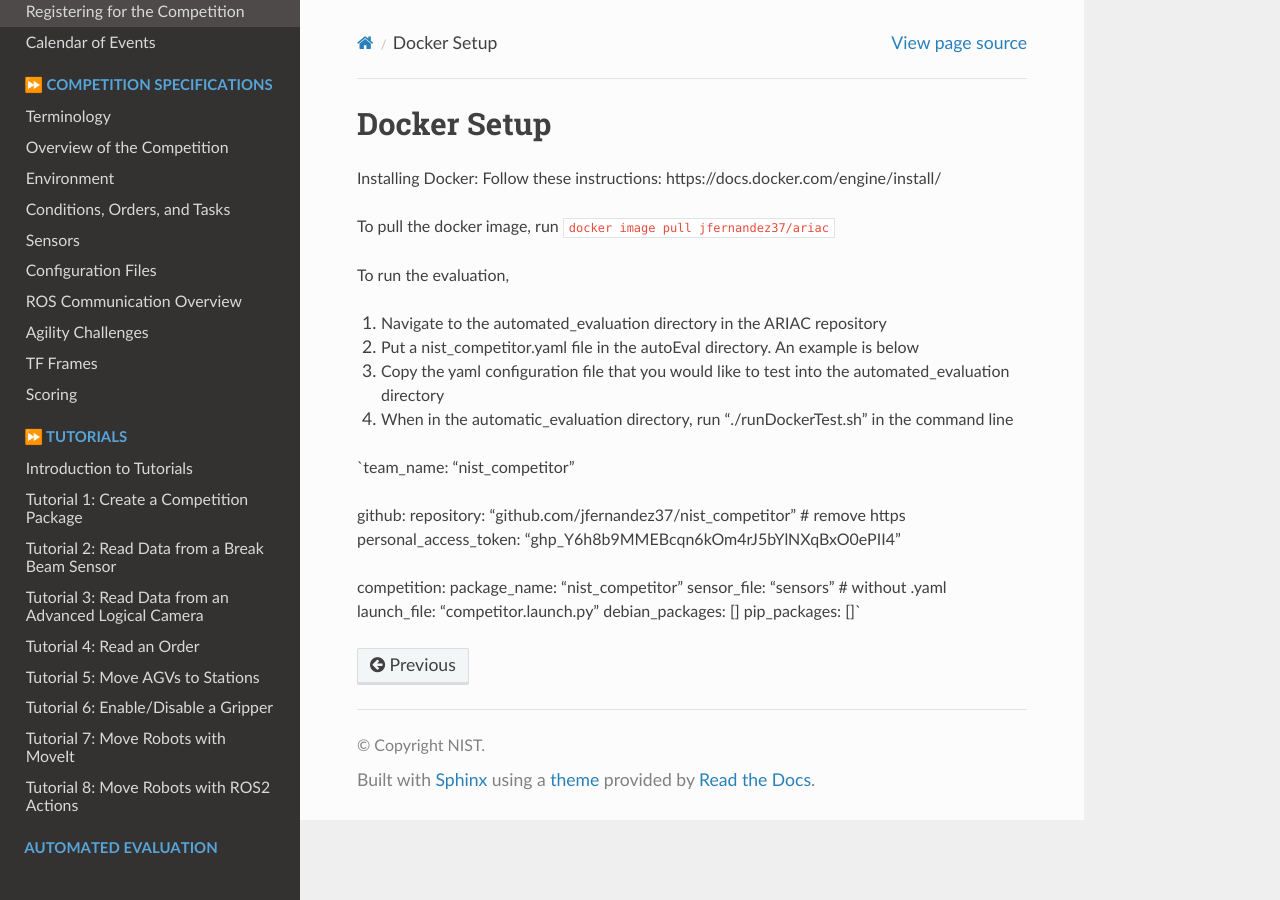
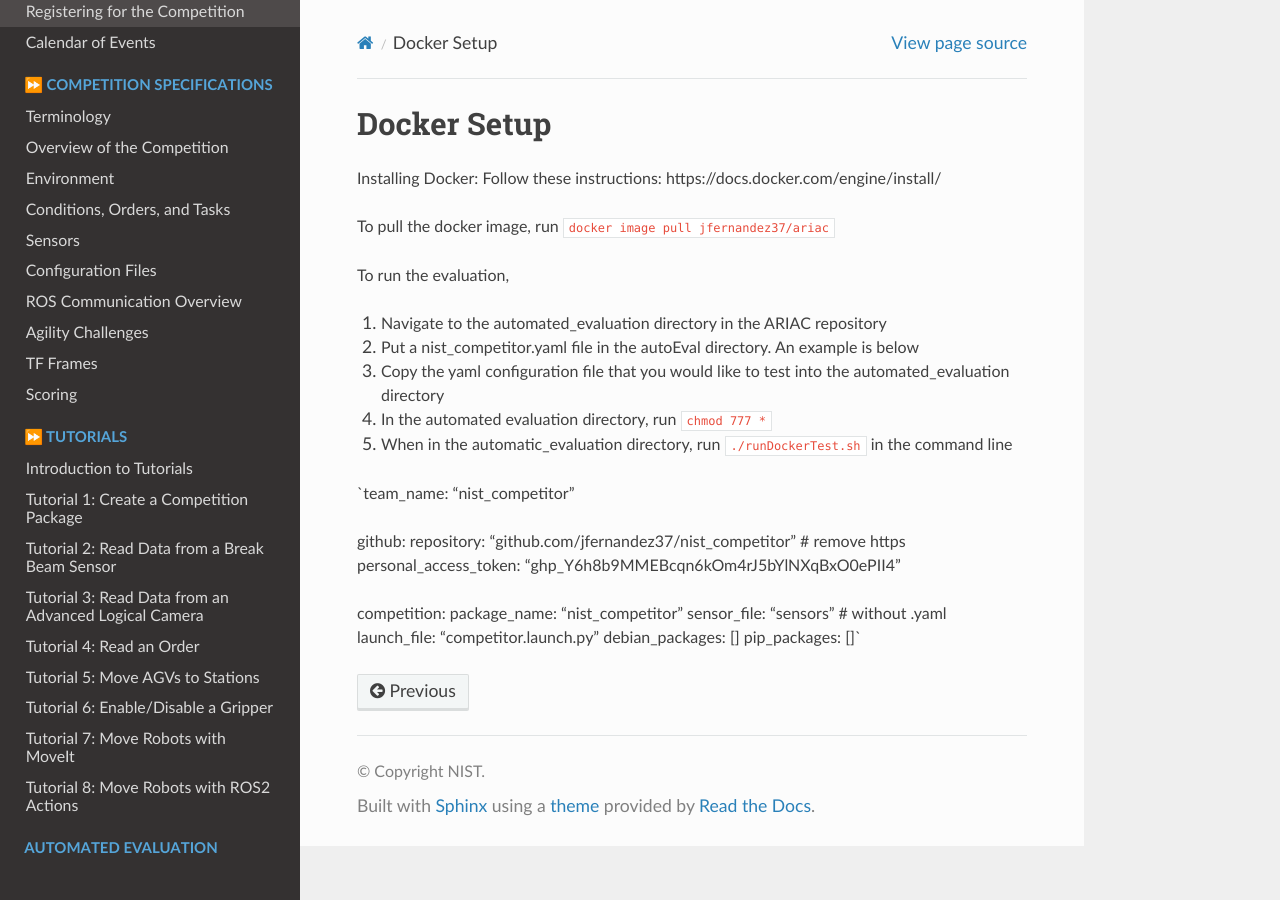
Before and after one commit to usnistgov/ARIAC, a Sphinx documentation site: the page built from docs/automated_evaluation/docker_setup.md, in a window 1280 px wide. Built offline with Sphinx 7.4.7 and the Read the Docs theme 2.0.0, drawn with Linux system fonts in a browser that asks for light colours.

Commit message:
Update docker_setup.md

```diff
--- a/docs/automated_evaluation/docker_setup.md
+++ b/docs/automated_evaluation/docker_setup.md
@@ -9,7 +9,8 @@ To run the evaluation,
 1. Navigate to the automated_evaluation directory in the ARIAC repository
 2. Put a nist_competitor.yaml file in the autoEval directory. An example is below
 3. Copy the yaml configuration file that you would like to test into the automated_evaluation directory
-4. When in the automatic_evaluation directory, run "./runDockerTest.sh" in the command line
+4. In the automated evaluation directory, run `chmod 777 *`
+5. When in the automatic_evaluation directory, run `./runDockerTest.sh` in the command line
 
 `team_name: "nist_competitor"
 
```
